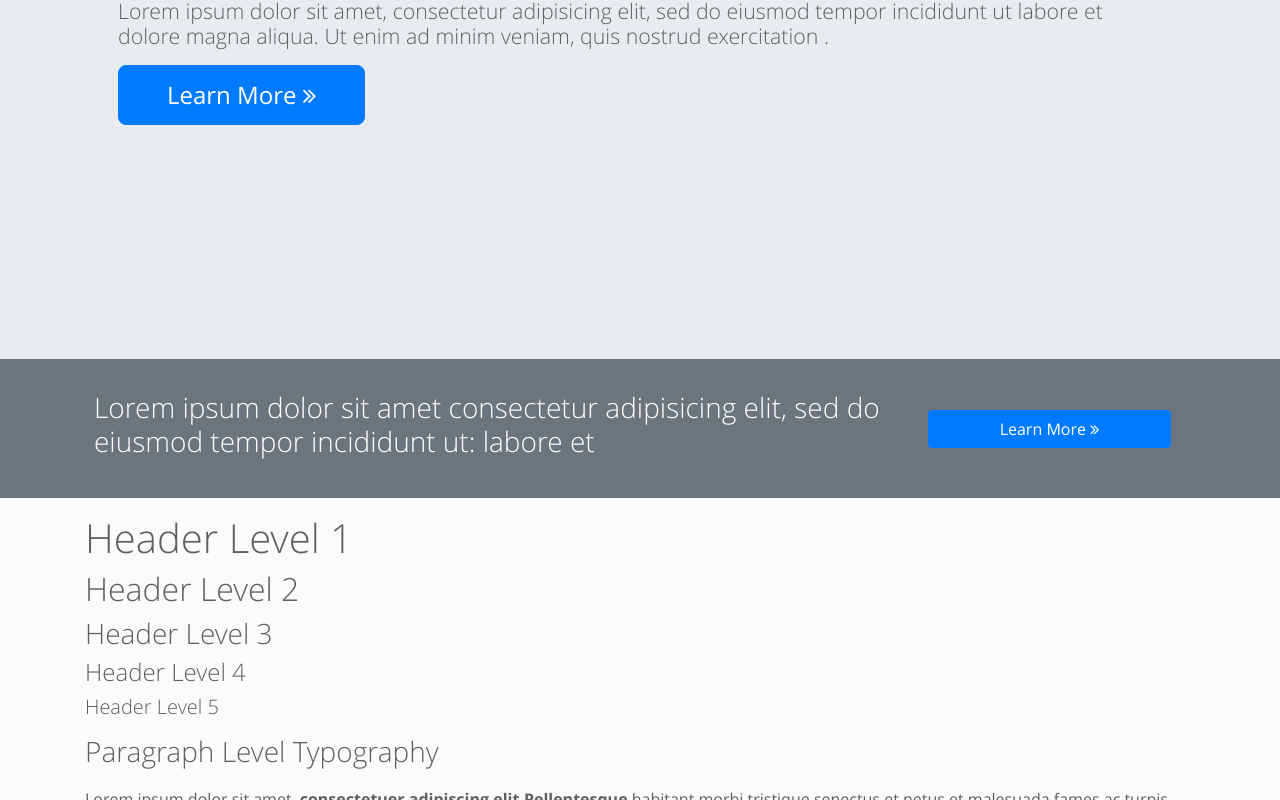
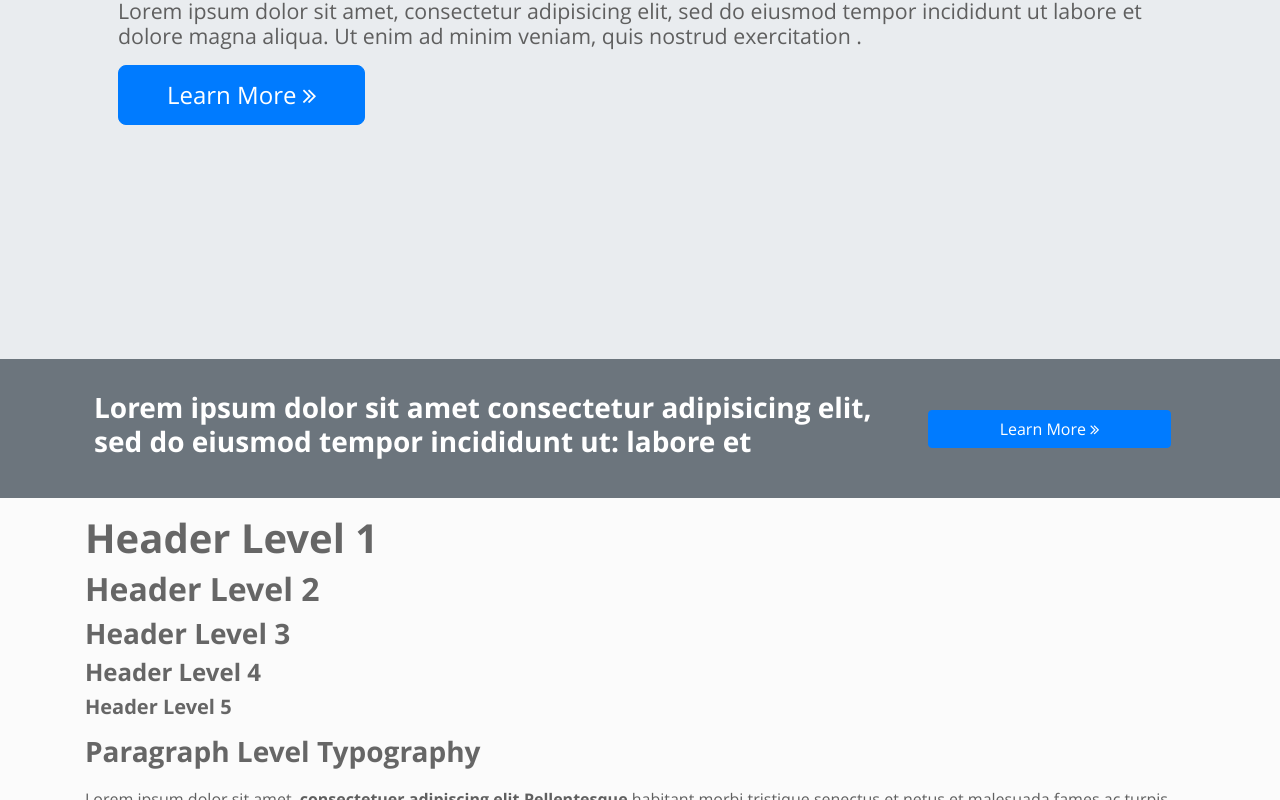
Before and after one commit to jvining/Starter-Bootstrap-V4, a plain HTML site: page index.html in a window 1280 px wide. Shown: the part 377-1177 px from the top of the page. Drawn offline with Linux system fonts and the light colour scheme.

Commit message:
Enabled Variables & Streamlined

```diff
--- a/style.css
+++ b/style.css
@@ -6,27 +6,34 @@ Author: Joshua Vining
 Author URI: https://github.com/jvining
 */
 
-body {background:#fbfbfb; font-family: "Open Sans", "Helvetica Neue", "Helvetica", "Arial", "sans-serif";}
-body h1, body h2, body h3, body h4, body h5 {font-weight:300;}
-body [class*="col-"] {color:#5f5f5f; font-size:16px; line-height:1.75em;}
+:root {
+  --event-font-primary:'Open Sans', 'Helvetica Neue', 'Helvetica', 'Arial', 'sans-serif'!important;
+  --event-font-secondary:'Open Sans', 'Helvetica Neue', 'Helvetica', 'Arial', 'sans-serif'!important;
+  --event-color-primary:#999!important;
+  --event-color-secondary:#666!important;
+  --event-header-color:#666!important;
+  --event-hero:url(https://source.unsplash.com/random/1400x750) center center scroll no-repeat #666;
+}
+
+html, body {overflow-x:hidden!important; width:100vw!important;}
+body {background:#fbfbfb; color: var(--event-header-color); font-family: var(--event-font-secondary); }
+body h1, body h2, body h3, body h4, body h5 {color: var(--event-header-color); font-weight:700; font-family: var(--event-font-secondary);}
+body p, body ul, body ol, body li, body table, body address, body blockquote, body cite {color:#5f5f5f; font-size:16px; line-height:1.75em; font-weight:400; font-family: var(--event-font-primary);}
 
 body > .container:first-of-type, body > .container-fluid:first-of-type,  body > .jumbotron:first-of-type {margin-top:3.5em!important; margin-bottom:0!important;}
 body > .jumbotron{height:85vh; min-height:80vh;}
 
-body .navbar .navbar-nav .nav-item:last-child a {margin:.25rem; padding:.25rem .75rem;}
+body .navbar .navbar-nav .nav-item:last-child a {margin:.4rem; padding:.25rem .75rem;}
 
 .fa-lg,.fa-1x,.fa-2x,.fa-3x,.fa-4x,.fa-5x,.fa-6x,.fa-7x,.fa-8x,.fa-9x,.fa-10x{line-height:1.2em; transition:.3s ease-in-out;}
-.fa-lg{font-size:1.33333333em;} .fa-1x{font-size:1.5em; }
-.fa-2x{font-size:2em;} .fa-3x{font-size:3em;} .fa-4x{font-size:4em;}
-.fa-5x{font-size:5em;} .fa-6x{font-size:6em;} .fa-7x{font-size:7em;}
-.fa-8x{font-size:8em;} .fa-9x{font-size:9em;} .fa-x {font-size:10em;}
+.fa-lg{font-size:1.33333333em;} .fa-1x{font-size:1.5em;} .fa-2x{font-size:2em;} .fa-3x{font-size:3em;} .fa-4x{font-size:4em;} .fa-5x{font-size:5em;} .fa-6x{font-size:6em;} .fa-7x{font-size:7em;} .fa-8x{font-size:8em;} .fa-9x{font-size:9em;} .fa-x {font-size:10em;}
  @media(max-width:990px){h1{font-size:2em!important;transition:.3s ease-in-out;} h2{font-size:1.5em!important;transition:.3s ease-in-out;} h3{font-size:1.25em!important;transition:.3s ease-in-out;} h4{font-size:1.15em!important;transition:.3s ease-in-out;} h5{font-size:1em!important;transition:.3s ease-in-out;} p, ul, ol, li, table, address, blockquote, cite{font-size:14px!important;line-height:1.5em!important; transition:.3s ease-in-out;}}
 
-.text-300 {font-weight:300;}
-.text-400{font-weight:400;}
-.text-700 {font-weight:700;}
 .text-shadow {text-shadow:rgba( 0, 0, 0, .25 ) .045em .045em;}
+
+.bg-lighten {box-shadow: inset 10000px 0 0 rgba(255, 255, 255, .75);}
+.bg-darken {box-shadow: inset 10000px 0 0 rgba(0, 0, 0, .25);}
 
 .btn,.btn:hover {transition:.3s ease-in-out;}
 .btn-xl{padding: .7rem 1.25rem; font-size: 1.5rem; border-radius: .5rem; transition:.3s ease-in-out;}
-@media(max-width:990px){.btn-xl{padding: .375rem .75rem; font-size: 1rem; line-height: 1.5; border-radius: .25rem; transition:.3s ease-in-out;}}
+@media(max-width:990px){.btn-xl{padding:.375rem .75rem; font-size:1rem; line-height:1.5; border-radius:.25rem; transition:.3s ease-in-out;}}
```
